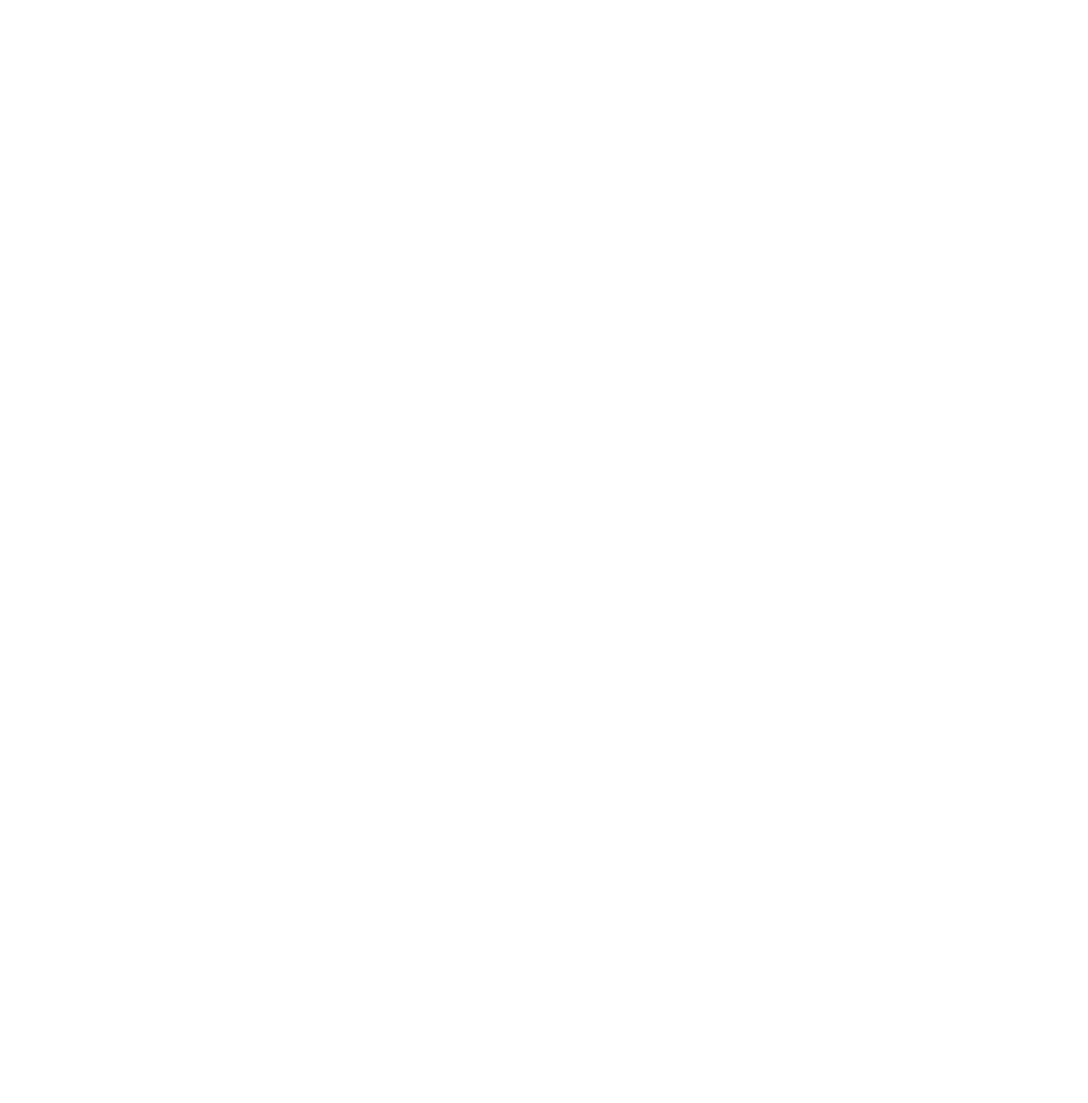
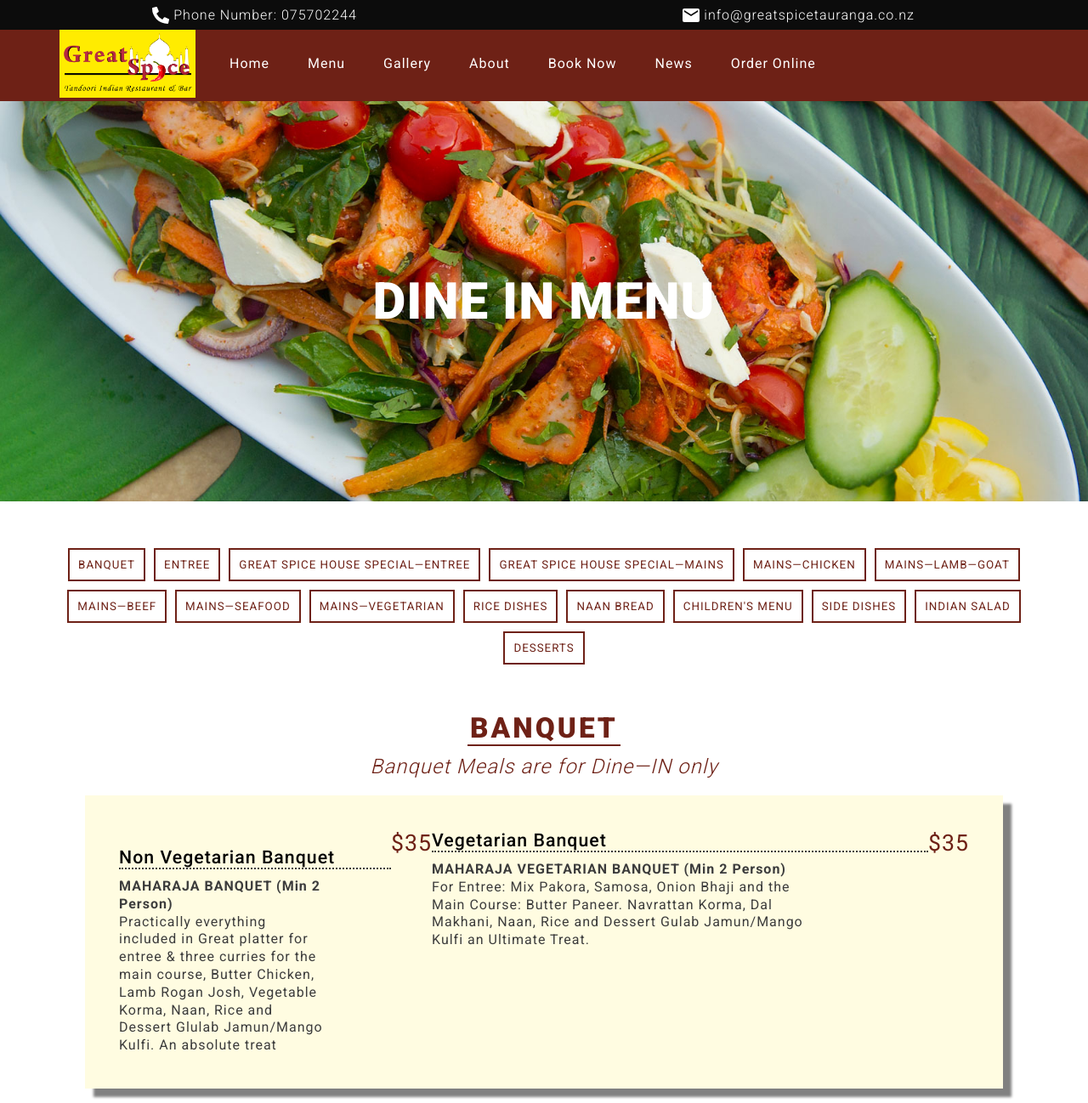
Before and after one commit to dhoat30/greatSpiceTauranga2, a plain HTML site: page dine-in-menu.html in a window 1280 px wide. Shown: the whole page at 85% size. Before the commit the page ends 800 px from the top, so only its background shows below. Drawn offline with nearby package versions, Linux system fonts and the light colour scheme.

Commit message:
dine-in adding menu items

```diff
--- /dev/null
+++ b/dine-in-menu-stylesheet.css
@@ -0,0 +1,101 @@
+@charset "UTF-8";
+/* CSS Document */
+body{
+overflow-x: hidden;
+}
+
+*{
+margin: 0;
+padding: 0;
+font-family: "Roboto", sans-serif;
+letter-spacing: 1px;
+}
+
+h1{
+	font-size: 45pt;
+	font-weight: 900;
+}
+
+/*dine in parralz*/
+.dine-in-parallax{
+	padding: 200px 0;
+	background-image: url("photos/dine-in-photos/dine-in-1600px.jpg");
+	color: white;
+	text-align: center;
+	background-size: cover;
+	background-position: center;
+	background-attachment: fixed;
+}
+.menu-classes{
+	display: flex;
+	flex-wrap: wrap;
+	justify-content: center;
+	padding: 50px;
+}
+.menu-classes a{
+	font-size: 10pt;
+	display: block;
+	margin: 5px 5px;
+	padding: 10px 10px;
+	border: solid 2px rgba(110,33,22,1.00);
+	text-decoration: none;
+	color: rgba(110,33,22,1.00);
+}
+.menu-classes a:hover{
+	color: white;
+	background-color:rgba(110,33,22,1.00);
+}
+/*menu-items--------*/
+.menu-items-flex {
+
+	text-align: left;
+	display: flex;
+	justify-content:center;
+	background-color:#FFFCE1;
+	width: 80%;
+	max-width: 1000px;
+	margin: 20px auto;
+	padding: 40px;
+	box-shadow: 10px 10px 3px 0 gray;
+}
+
+.menu-items-flex div:nth-child(1){
+	width: 80%;
+	margin-top: 20px;
+}
+.menu-items-flex h5{
+	color: black;
+	font-weight: 500;
+	border-bottom: dotted 2px #3C3C3C;
+}
+.menu-items-flex p span{
+	font-size: 12pt;
+	font-weight: 700;
+}
+.menu-items-flex p{
+	margin-top: 10px;
+	color: #3C3C3C;
+	font-size: 12pt;
+	width: 75%;
+}
+.menu-items-flex h4{
+	font-style: normal;
+	font-weight: 400;
+	font-size: 20pt;
+}
+/*banquet-section--------*/
+#banquet{
+	color: rgba(110,33,22,1.00);
+	text-align: center;
+}
+#banquet h6{
+	border-bottom: solid 2px rgba(110,33,22,1.00);
+	width:180px;
+	margin: 0 auto 10px auto;
+}
+#banquet h3{
+	font-style: italic;
+	font-weight: 300;
+	font-size: 18pt;
+
+}
--- a/dine-in-menu.html
+++ b/dine-in-menu.html
@@ -2,9 +2,100 @@
 <html>
 <head>
 <meta charset="UTF-8">
-<title>Untitled Document</title>
+<title>Great Spice Tauranga: Best Indian Restaurant | Food Delivery Near You</title>
+<meta name="description" content="Great Spice Tauranga: Award-Winning Indian restaurant with plenty of free parking. Most authentic Indian cuisine near you, order online today or visit us anytime!">
+<meta name="keywords" content="Indian Restaurant">
+<meta name="viewport" content="width=device-width,initial-scale=1,user-scalable=no">
+
+<!--stylesheets------------>
+	<link rel="stylesheet" href="dine-in-menu-stylesheet.css" type="text/css">
+	<link rel="stylesheet" type="text/css" href="main-css.css">
+<!--fonts------------>
+	<link href="https://fonts.googleapis.com/css?family=Roboto:300,400,500,700,900&display=swap" rel="stylesheet">
+<!--jquery-------------->
+<script
+	 src="https://code.jquery.com/jquery-3.4.1.min.js"
+	 integrity="sha256-CSXorXvZcTkaix6Yvo6HppcZGetbYMGWSFlBw8HfCJo="
+	 crossorigin="anonymous">
+</script>
+
 </head>
 
 <body>
+	<div class="header-contact">
+		<div class="header-contact-flex">
+		<a href="tel:075702244"> <img src="photos/phone-icon.svg" width="20px" height="20px" alt="Phone Icon"> Phone Number: 075702244</a><br>
+		</div>
+		<div class="header-contact-flex">
+		<a href="mailto:info@greatspicetauranga.co.nz"> <img src="photos/email-icon.svg" alt="Great Spice Tauranga Email" width="20px" height="20px"> info@greatspicetauranga.co.nz</a>
+		</div>
+	</div>
+	<nav class="desktop-navbar">
+		<div class="desktop-navbar-logo">
+			<img src="photos/great-spice-tauranga-logo.png" alt="Mumbai Masala Logo" width="160px" height="80px">
+		</div>
+		<div class="navbar">
+			<ul>
+				<li><a href="#hero-section"> Home</a></li>
+				<li><a href="#menu-section">Menu</a> </li>
+				<li><a href="gallery.html">Gallery</a> </li>
+				<li><a href="#about-us">About</a> </li>
+				<li><a href="#book-now">Book Now</a></li>
+				<li><a href="news.html">News</a> </li>
+				<li><a href="https://www.ordermeal.co.nz/great-spice-tauranga/">Order Online</a> </li>
+			</ul>
+		</div>
+	</nav>
+
+	<div class="dine-in-parallax">
+		<h1>DINE IN MENU</h1>
+	</div>
+
+	<div class="menu-classes">
+		<a href="#banquet">BANQUET</a>
+		<a href="#entree">ENTREE</a>
+		<a href="#great-spice-house-speial-entree">GREAT SPICE HOUSE SPECIAL—ENTREE</a>
+		<a href="#great-spice-house-speial-mains"> GREAT SPICE HOUSE SPECIAL—MAINS</a>
+		<a href="#mains-chicken"> MAINS—CHICKEN </a>
+		<a href="#mains-lamb-goat"> MAINS—LAMB—GOAT</a>
+		<a href="#mains-beef">MAINS—BEEF</a>
+		<a href="#mains-seafood">MAINS—SEAFOOD</a>
+		<a href="#mains-vegetarian">MAINS—VEGETARIAN</a>
+		<a href="#rice-dishes">RICE DISHES</a>
+		<a href="#naan-bread">NAAN BREAD</a>
+		<a href="#children-menu">CHILDREN'S MENU</a>
+		<a href="#side-dishes">SIDE DISHES</a>
+		<a href="#indian-salad">INDIAN SALAD</a>
+		<a href="#desserts">DESSERTS</a>
+	</div>
+
+	<div id="banquet">
+		<h6>BANQUET</h6>
+		<h3>Banquet Meals are for Dine—IN only</h3>
+		<div class="menu-items">
+			<div class="menu-items-flex">
+				<div>
+					<h5>Non Vegetarian Banquet</h5>
+					<p><span> MAHARAJA BANQUET (Min 2 Person)</span><br>
+						Practically everything included in Great platter for entree & three curries for the main course, Butter Chicken, Lamb Rogan Josh, Vegetable Korma, Naan, Rice and Dessert Glulab Jamun/Mango Kulfi. An absolute treat</p>
+				</div>
+				<div>
+					<h4>$35</h4>
+				</div>
+
+				<div>
+					<h5>Vegetarian Banquet</h5>
+					<p><span> MAHARAJA VEGETARIAN BANQUET (Min 2 Person) </span><br>
+						For Entree: Mix Pakora, Samosa, Onion Bhaji and the Main Course: Butter Paneer. Navrattan Korma, Dal Makhani, Naan, Rice and Dessert Gulab Jamun/Mango Kulfi an Ultimate Treat.</p>
+				</div>
+				<div>
+					<h4>$35</h4>
+				</div>
+			</div>
+		</div>
+
+	</div>
+
+	<script type="text/javascript" src="main-javascript.js"> </script>
 </body>
 </html>
--- a/main-css.css
+++ b/main-css.css
@@ -135,6 +135,7 @@
 .navbar a:hover{
 	color: rgba(254,192,0,1.00);
 }
+
 
 /*hero image------------*/
 .hero-image{
@@ -323,7 +324,51 @@
 	transition-timing-function:linear;
 	transition-duration: 1s;
 }
+/*menu-------------*/
+#menu-section {
+	padding: 100px;
+}
 
+.menus{
+	display: flex;
+	justify-content: center;
+	flex-wrap: wrap;
+}
+.menus div{
+	margin: 0 20px;
+	width: 300px;
+	height: 300px;
+	background-size: cover;
+	background-position: center;
+	border-radius: 5px;
+	position: relative;
+}
+.menus div:nth-child(1){
+	background-image: url("photos/takeaway-menu-flex.jpg");
+}
+.menus div:nth-child(2){
+	background-image: url("photos/lunch-menu.jpg");
+}
+.menus div:nth-child(3){
+	background-image: url("photos/dine-in-menu.jpg");
+}
+
+.menus a{
+	text-align: center;
+	position: absolute;
+	width: 150px;
+	bottom: 20px;
+	left: 50%;
+	transform: translateX(-50%);
+	text-decoration: none;
+	color: white;
+	padding: 10px 0;
+	border-radius: 3px;
+	background-color: rgba(252,186,27,1.00);
+}
+.menus a:hover{
+	background-color: rgba(255,180,0,1.00);
+}
 /*-----About Us----------*/
 .about-us-background{
 	background-image: url("photos/about-us-background1600px.jpg");
@@ -421,6 +466,44 @@
 }
 form button:hover{
 	background-color: rgba(255,180,0,1.00);
+}
+
+/*faq0-section-----------*/
+.faq-section{
+	background-color: rgba(254,214,118,1.00);
+	padding: 100px 0 20px 0;
+	position: relative;
+}
+.faq-section h6{
+	text-align: center;
+	margin-bottom: 50px;
+}
+
+.faq-section div:nth-child(3), .faq-second-part {
+	width: 70%;
+	max-width: 800px;
+	margin: 0 auto;
+}
+.faq-section p{
+	margin-bottom: 20px;
+}
+
+.more-faq{
+	position: absolute;
+	width: 100%;
+	bottom: -26px;
+	background-color: rgba(255,184,13,1.00);
+}
+.more-faq svg{
+	position: absolute;
+	top: 3px;
+	left: 55px;
+}
+.more-faq h5{
+	position: relative;
+	left: 45%;
+	transform: translateY(-45%,-45%);
+	font-weight: 400;
 }
 /*REview Section-------------*/
 #review-section{
@@ -530,6 +613,17 @@
 	background-color: rgba(247,174,0,1.00);
 }
 
+/*icon section-------*/
+.social-media-section{
+	display: flex;
+	justify-content: center;
+	flex-wrap: wrap;
+	padding: 20px 0;
+}
+.social-media-section img{
+	display: block;
+	margin: 0 10px;
+}
 
 /*---------------footer--------*/
 .footer{
@@ -593,43 +687,3 @@
 	margin-left: 0;
 	margin-top: -5px;
 }
-
-/*faq0-section-----------*/
-.faq-section{
-	background-color: rgba(254,214,118,1.00);
-	padding: 100px 0 20px 0;
-	position: relative;
-}
-.faq-section h6{
-	text-align: center;
-	margin-bottom: 50px;
-}
-
-.faq-section div:nth-child(3), .faq-second-part {
-	width: 70%;
-	max-width: 800px;
-	margin: 0 auto;
-}
-.faq-section p{
-	margin-bottom: 20px;
-}
-
-.more-faq{
-	position: absolute;
-	width: 100%;
-	bottom: -26px;
-	background-color: rgba(255,184,13,1.00);
-	width: 100%;
-
-}
-.more-faq svg{
-	position: absolute;
-	top: 3px;
-	left: 55px;
-}
-.more-faq h5{
-	position: relative;
-	left: 45%;
-	transform: translateY(-45%,-45%);
-	font-weight: 400;
-}
```
Also changed, not shown: index.html (+30 -6 lines), gallery-stylesheet.css (added), gallery.html (added), lunch-menu.html (added), lunch-stylesheet.css (added), news-stylesheet.css (added), news.html (added), photos/dine-in-menu.jpg (added), photos/dine-in-photos/dine-in-1600px.jpg (added), photos/dine-in-photos/dine-in-800px.jpg (added), photos/lunch-menu.jpg (added), photos/takeaway-menu-flex.jpg (added), takeaway-stylesheet.css (added).
